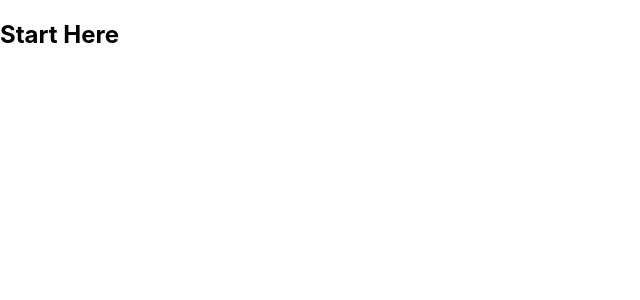
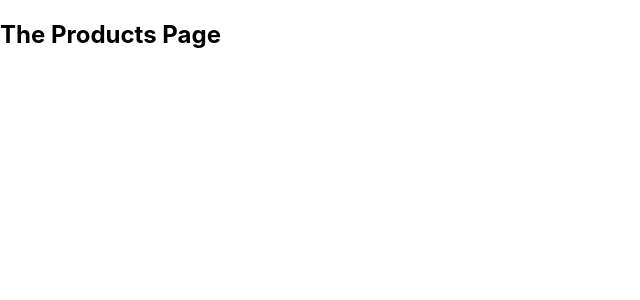
Before and after one commit to kelvinMakamu/react-spa, a React (Create React App) app: page /products in a window 1280 px wide. Shown: the top 300 px of the page, without its empty margins (0-640 px from the left). Built offline with nearby package versions, Linux system fonts and the light colour scheme.

Commit message:
Adds Routes and route pages

```diff
--- a/src/App.js
+++ b/src/App.js
@@ -1,8 +1,16 @@
+import { Route } from 'react-router-dom';
+import Products from './components/Products';
+import Welcome from './components/Welcome';
 
 function App() {
   return (
     <div>
-      <h2>Start Here</h2>
+      <Route path="/welcome">
+        <Welcome/>
+      </Route>
+      <Route path="/products">
+        <Products/>
+      </Route>
     </div>
   );
 }
--- /dev/null
+++ b/src/components/Products.js
@@ -0,0 +1,10 @@
+const Products = () => {
+    return (
+        <div>
+            <h2>The Products Page</h2>
+        </div>
+
+    );
+}
+
+export default Products;
--- /dev/null
+++ b/src/components/Welcome.js
@@ -0,0 +1,10 @@
+const Welcome = () => {
+    return (
+        <div>
+            <h2>The Welcome Page</h2>
+        </div>
+
+    );
+}
+
+export default Welcome;
```
Also changed, not shown: src/index.js (+5 -2 lines).
